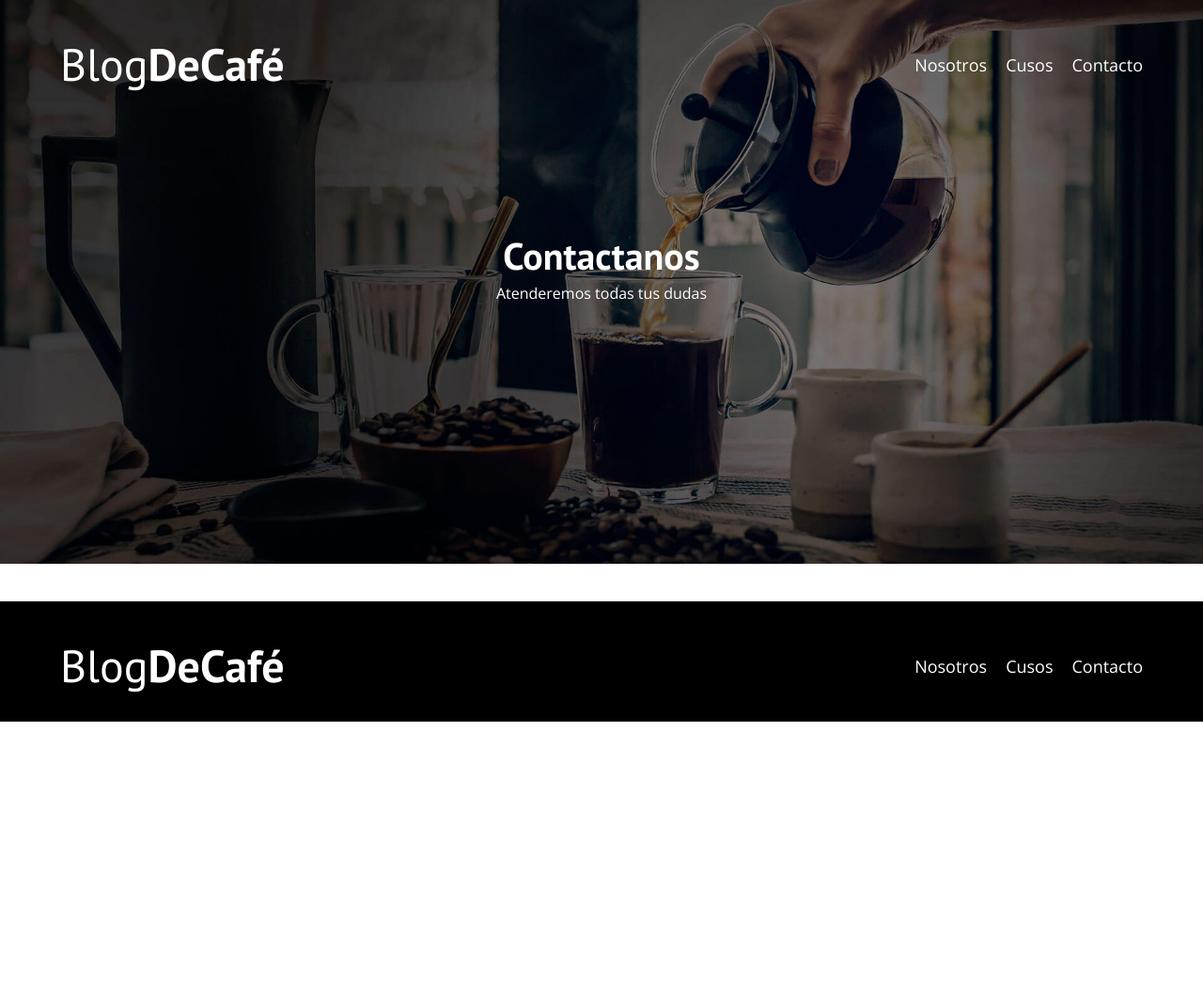
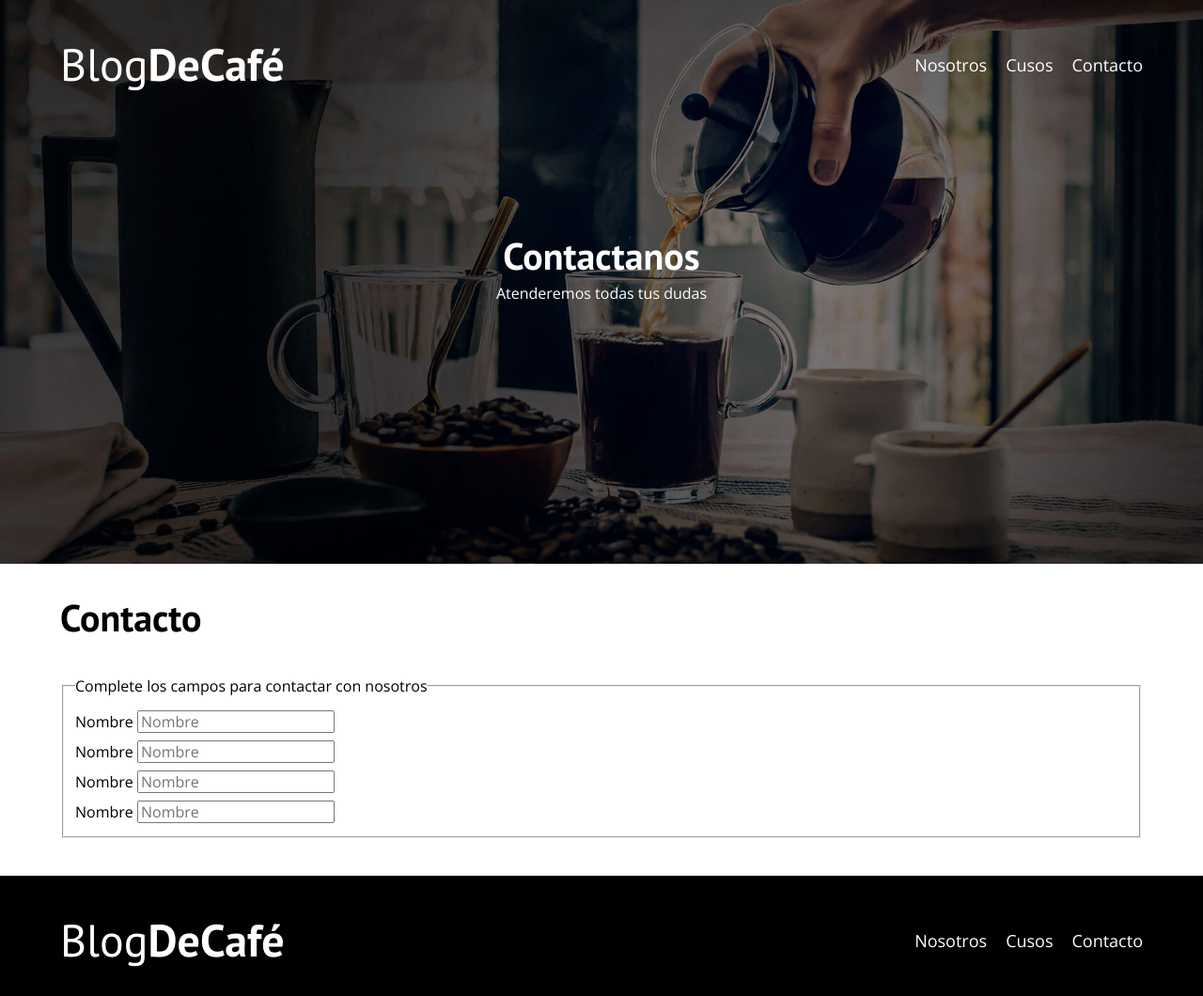
Before and after one commit to FernandoFdezMata/blogcafe, a plain HTML site: page contacto.html in a window 1280 px wide. Shown: the whole page at 94% size. Before the commit the page ends 800 px from the top, so only its background shows below. Drawn offline with nearby package versions, Linux system fonts and the light colour scheme.

Commit message:
formulario

```diff
--- a/contacto.html
+++ b/contacto.html
@@ -33,6 +33,35 @@
 
     </header>
 
+    <div class="contenedor contacto">
+        <h2>Contacto</h2>
+        <form action="">
+            <fieldset>
+                <legend>Complete los campos para contactar con nosotros</legend>
+                <div class="contacto__campos">
+                    <div>
+                        <label for="">Nombre</label>
+                        <input type="text" placeholder="Nombre">
+                    </div>
+                    <div>
+                        <label for="">Nombre</label>
+                        <input type="text" placeholder="Nombre">
+                    </div>
+                    <div>
+                        <label for="">Nombre</label>
+                        <input type="text" placeholder="Nombre">
+                    </div>
+                    <div>
+                        <label for="">Nombre</label>
+                        <input type="text" placeholder="Nombre">
+                    </div>
+                </div>
+                <div class="contacto__boton">
+
+                </div>
+            </fieldset>
+        </form>
+    </div>
 
     <footer class="footer">
         <div class="contenedor">
```
